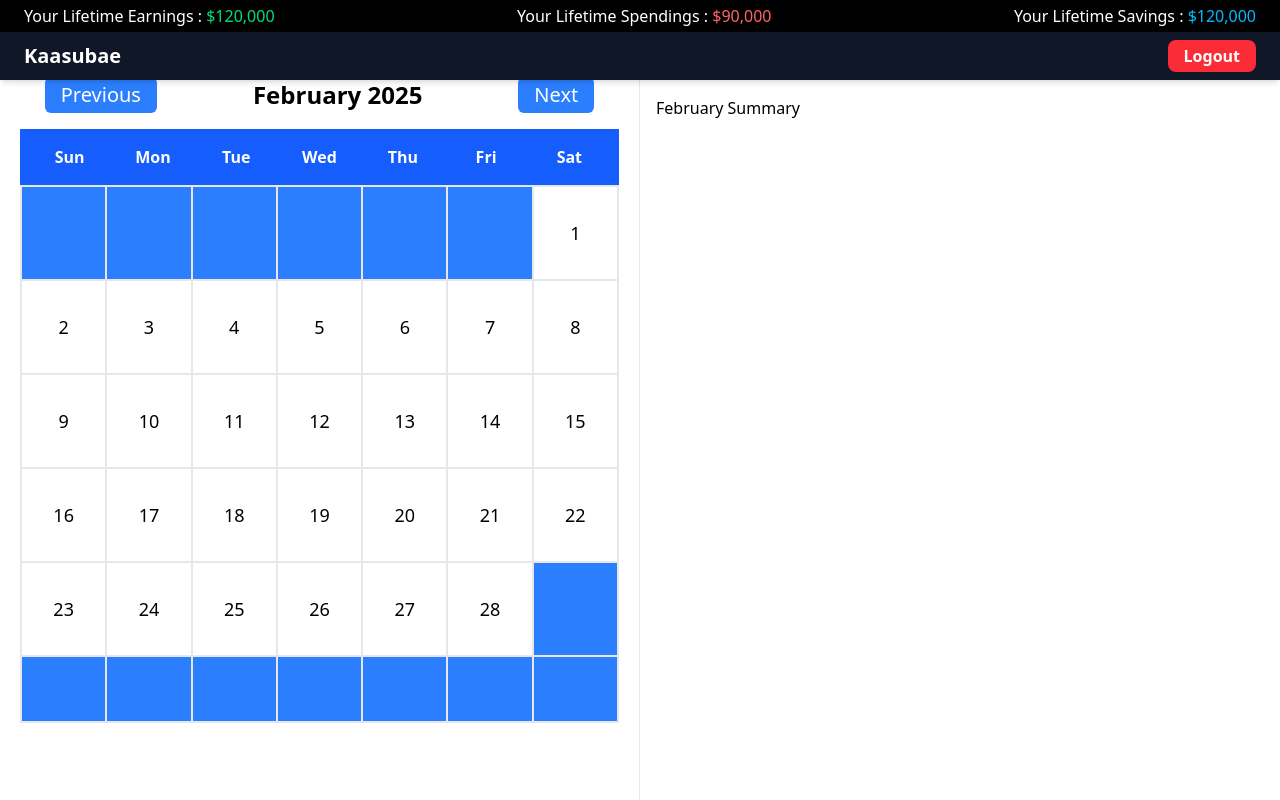
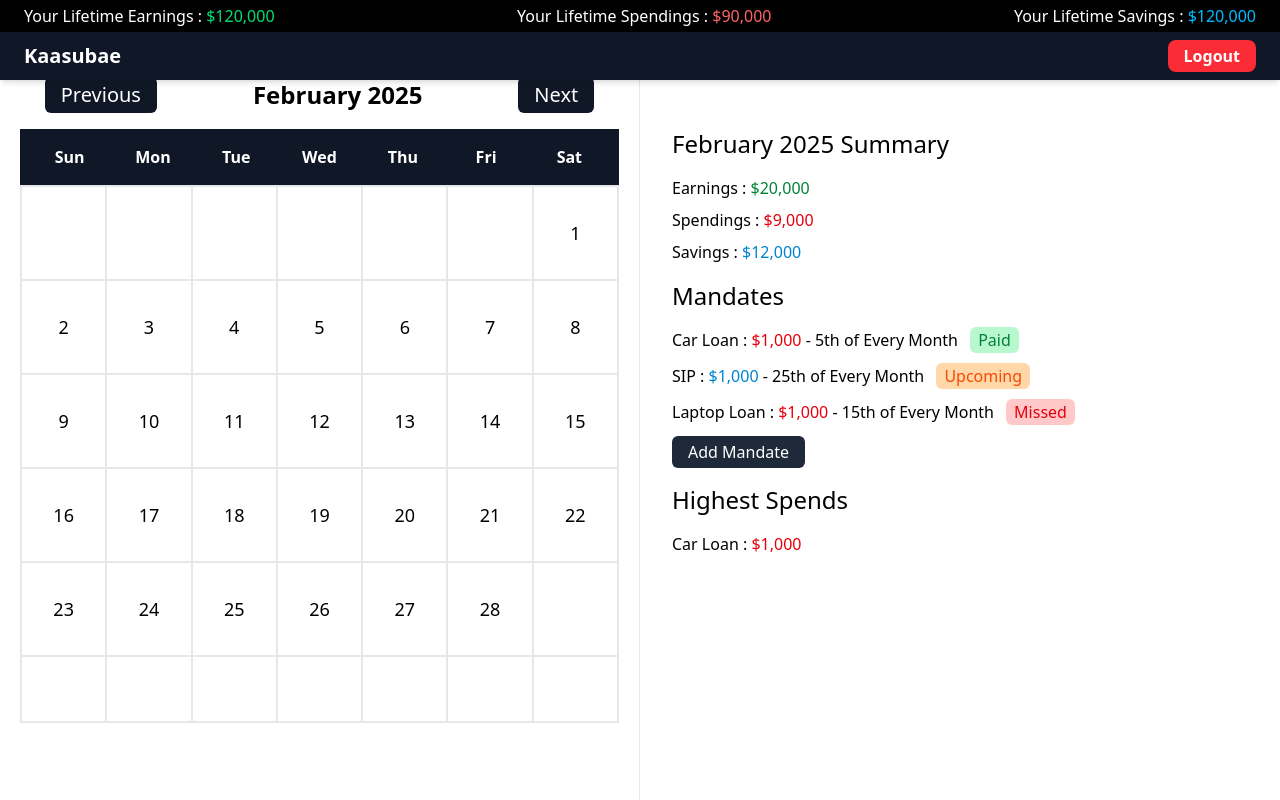
Before and after one commit to dk000018/kaasubae_fe, an Angular app: page / in a window 1280 px wide. Built offline with nearby package versions, Linux system fonts and the light colour scheme.

Commit message:
Summary Template Done

```diff
--- a/src/app/app.component.html
+++ b/src/app/app.component.html
@@ -4,12 +4,14 @@
     <app-calendar
       (dateSelected)="onDateSelected($event)"
       (monthSelected)="onMonthSelected($event)"
+      (yearSelected)="onYearSelected($event)"
     ></app-calendar>
   </div>
   <div class="w-1/2">
     <app-dailyday
       [selectedDate]="selectedDate()"
       [selectedMonth]="selectedMonth()"
+      [selectedYear]="selectedYear()"
     ></app-dailyday>
   </div>
 </div>
--- a/src/app/app.component.ts
+++ b/src/app/app.component.ts
@@ -12,6 +12,7 @@ import { NavbarComponent } from './components/navbar/navbar.component';
 export class AppComponent {
   selectedDate = signal<string | null>(null);
   selectedMonth = signal<string | null>(null);
+  selectedYear = signal<string | null>(null);
 
   onDateSelected(date: string) {
     this.selectedDate.set(date);
@@ -20,4 +21,8 @@ export class AppComponent {
   onMonthSelected(month: string) {
     this.selectedMonth.set(month);
   }
+
+  onYearSelected(year: string) {
+    this.selectedYear.set(year);
+  }
 }
--- a/src/app/components/calendar/calendar.component.html
+++ b/src/app/components/calendar/calendar.component.html
@@ -2,7 +2,7 @@
   <div class="flex items-center space-x-24 mb-4">
     <button
       (click)="changeMonth(-1)"
-      class="text-xl bg-blue-500 text-white rounded-md hover:bg-blue-600 px-4 py-1"
+      class="text-xl bg-gray-900 text-white rounded-md hover:bg-gray-900 px-4 py-1 cursor-pointer"
     >
       Previous
     </button>
@@ -13,13 +13,13 @@
 
     <button
       (click)="changeMonth(1)"
-      class="text-xl bg-blue-500 text-white rounded-md hover:bg-blue-600 px-4 py-1"
+      class="text-xl bg-gray-900 text-white rounded-md hover:bg-gray-900 px-4 py-1 cursor-pointer"
     >
       Next
     </button>
   </div>
 
-  <div class="grid grid-cols-7 w-full bg-blue-600 text-white p-2 text-center">
+  <div class="grid grid-cols-7 w-full bg-gray-900 text-white p-2 text-center">
     <div *ngFor="let day of daysOfWeek" class="p-2 font-semibold">
       {{ day }}
     </div>
@@ -30,7 +30,7 @@
       *ngFor="let day of calendarDays()"
       (click)="selectDate(day)"
       class="p-8 flex items-center justify-center border border-gray-200 text-lg cursor-pointer hover:bg-blue-500 hover:text-white"
-      [class.bg-gray-50]="day === null"
+      [class.bg-gray-100]="day === null"
       [class.p-12]="day === null"
       [class.bg-blue-500]="selectedDate() === day"
       [class.text-white]="selectedDate() === day"
--- a/src/app/components/calendar/calendar.component.ts
+++ b/src/app/components/calendar/calendar.component.ts
@@ -23,6 +23,7 @@ export class CalendarComponent {
 
   @Output() dateSelected = new EventEmitter<string>();
   @Output() monthSelected = new EventEmitter<string>();
+  @Output() yearSelected = new EventEmitter<string>();
 
   calendarDays = computed(() => this.generateCalendar());
 
@@ -95,6 +96,8 @@ export class CalendarComponent {
     ];
     const currMonth = monthNames[this.currentMonthIndex()];
     this.monthSelected.emit(currMonth);
+    console.log(this.currentYear().toString());
+    this.yearSelected.emit(this.currentYear().toString());
     return currMonth;
   }
 }
--- a/src/app/components/dailyday/dailyday.component.html
+++ b/src/app/components/dailyday/dailyday.component.html
@@ -9,5 +9,41 @@
 </div>
 
 <ng-template #noDate>
-  <div class="mt-20 p-4">{{ selectedMonth }} Summary</div>
+  <div class="p-8 space-y-4 mt-24">
+    <p class="text-2xl">{{ selectedMonth }} {{ selectedYear }} Summary</p>
+    <div class="space-y-2">
+      <p>Earnings : <span class="text-green-700">$20,000</span></p>
+      <p>Spendings : <span class="text-red-600">$9,000</span></p>
+      <p>Savings : <span class="text-sky-600">$12,000</span></p>
+    </div>
+    <p class="text-2xl">Mandates</p>
+    <div class="space-y-3">
+      <p>
+        Car Loan : <span class="text-red-600">$1,000</span> - 5th of Every Month
+        <span class="bg-green-200 text-green-700 px-2 py-0.5 rounded-md ml-2"
+          >Paid</span
+        >
+      </p>
+      <p>
+        SIP : <span class="text-sky-600">$1,000</span> - 25th of Every Month
+        <span class="bg-orange-200 text-orange-600 px-2 py-0.5 rounded-md ml-2"
+          >Upcoming</span
+        >
+      </p>
+      <p>
+        Laptop Loan : <span class="text-red-600">$1,000</span> - 15th of Every
+        Month
+        <span class="bg-red-200 text-red-600 px-2 py-0.5 rounded-md ml-2"
+          >Missed</span
+        >
+      </p>
+      <button class="bg-gray-800 text-white py-1 px-4 rounded-md">
+        Add Mandate
+      </button>
+    </div>
+    <p class="text-2xl">Highest Spends</p>
+    <div class="space-y-3">
+      <p>Car Loan : <span class="text-red-600">$1,000</span></p>
+    </div>
+  </div>
 </ng-template>
--- a/src/app/components/dailyday/dailyday.component.ts
+++ b/src/app/components/dailyday/dailyday.component.ts
@@ -10,6 +10,7 @@ import { Component, Input, signal } from '@angular/core';
 export class DailydayComponent {
   private _selectedDate = signal<string | null>(null);
   private _selectedMonth = signal<string | null>(null);
+  private _selectedYear = signal<string | null>(null);
 
   @Input() set selectedDate(value: string | null) {
     this._selectedDate.set(value);
@@ -26,4 +27,12 @@ export class DailydayComponent {
   get selectedMonth() {
     return this._selectedMonth();
   }
+
+  @Input() set selectedYear(value: string | null) {
+    this._selectedYear.set(value);
+  }
+
+  get selectedYear() {
+    return this._selectedYear();
+  }
 }
```
